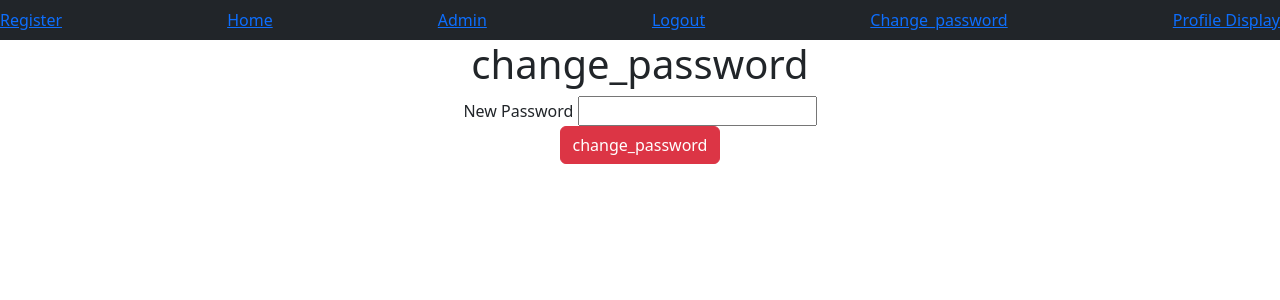
After one commit to HemaniKalaga/UserRegistrationForm, a Django app: page /change_password/ in a window 1280 px wide. The commit adds this page. Shown: the top 300 px of the page. Run offline with Django 4.2, Linux system fonts and the light colour scheme; a user stored in the database is signed in.

Commit message:
first commit

```diff
--- a/UserRegistrationForm/urls.py
+++ b/UserRegistrationForm/urls.py
@@ -26,4 +26,5 @@ urlpatterns = [
     path('user_login/',user_login,name='user_login'),
     path('user_logout/',user_logout,name='user_logout'),
     path('profile_display/',profile_display,name='profile_display'),
+    path('change_password/',change_password,name='change_password'),
 ]+static(settings.MEDIA_URL, document_root=settings.MEDIA_ROOT)
--- a/app/views.py
+++ b/app/views.py
@@ -27,13 +27,6 @@ def registration(request):
             MPFDO=pfo.save(commit=False)
             MPFDO.username=MUFDO
             MPFDO.save()
-
-            send_mail('Registration',
-                      'Congratulations! Your registration is successfull...Hurray!',
-                      'kalagahemani1234@gmail.com',
-                      [MUFDO.email],
-                      fail_silently=False)
-
             return HttpResponse('Registration is Successfull')
         else:
             return HttpResponse('Invalid')
@@ -49,14 +42,18 @@ def home_page(request):
 
 def user_login(request):
     if request.method=='POST':
-        username=request.POST['un']
-        password=request.POST['pw']
+        username=request.POST['username']
+        password=request.POST['password']
+
         AUO=authenticate(username=username,password=password)
         if AUO and AUO.is_active:
             login(request,AUO)
             request.session['username']=username
             return HttpResponseRedirect(reverse('home_page'))
-    return render(request,'user_login.html')
+        else:
+            return HttpResponse('Invalid username/password')
+    else:
+        return render(request,'user_login.html')
 
 @login_required
 def user_logout(request):
@@ -70,3 +67,37 @@ def profile_display(request):
     PO=Profile.objects.get(username=UO)
     d={'UO':UO,'PO':PO}
     return render(request,'profile_display.html',d)
+
+@login_required
+def change_password(request):
+    if request.method=='POST':
+        password=request.POST['pw']
+        username=request.session.get('username')
+        UO=User.objects.get(username=username)
+        UO.set_password(password)
+        UO.save()
+        return HttpResponse('Password is changed successfully')
+    else:
+        return render(request,'change_password.html')
+
+
+
+
+
+
+
+
+
+
+def otp(request):
+    if request.method=="POST":
+        if request.POST[otp]==9766:
+            email=request.session['email']
+            send_mail('Login Successful',
+                      'Your login is successful',
+                      'kalagahemani1234@gmail.com',
+                      [email],
+                      fail_silently=False)
+            username=request.session['username']
+            password=request.session['password']
+            return HttpResponseRedirect(reverse(home_page))
--- /dev/null
+++ b/templates/change_password.html
@@ -0,0 +1,16 @@
+{% extends 'dummy.html' %}
+{% block title %}
+    <title>change_password</title>
+{% endblock %}
+
+{% block body_block %}
+<center>
+    <h1>change_password</h1>
+    <form method="POST">
+        {% csrf_token %}
+        <label for="pw">New Password</label>
+        <input type="password" name="pw" id="pw"><br>
+        <input type="submit" value="change_password" class="btn btn-danger">
+    </form>
+</center>
+{% endblock %}
--- a/templates/dummy.html
+++ b/templates/dummy.html
@@ -7,6 +7,7 @@
     <title>dummy page</title>
     {% endblock %}
     <link rel="stylesheet" href="https://cdn.jsdelivr.net/npm/bootstrap@5.3.2/dist/css/bootstrap.min.css ">
+
 </head>
 <body>
     <nav class="navbar navbar-dark bg-dark">
@@ -15,6 +16,7 @@
         <a href="{% url 'admin:index' %}">Admin</a>
         {% if user.is_authenticated %}
             <a href="{% url 'user_logout' %}">Logout</a>
+            <a href="{% url 'change_password' %}">Change_password</a>
             <a href="{% url 'profile_display' %}">Profile Display</a>
         {% else %}
             <a href="{% url 'user_login' %}">Login</a>
```
Also changed, not shown: templates/otp.html (added, +13 -0 lines), templates/user_login.html (+6 -4 lines), db.sqlite3, media/kumbalgarh.jpg (added), media/lakshadweep1.jpeg (added).
